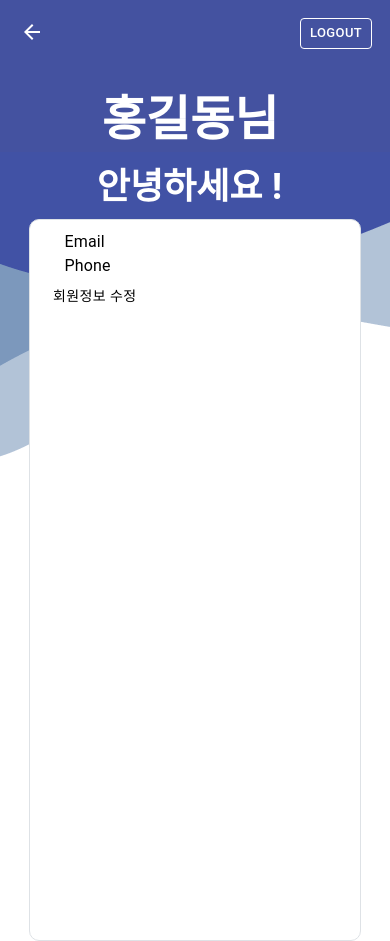
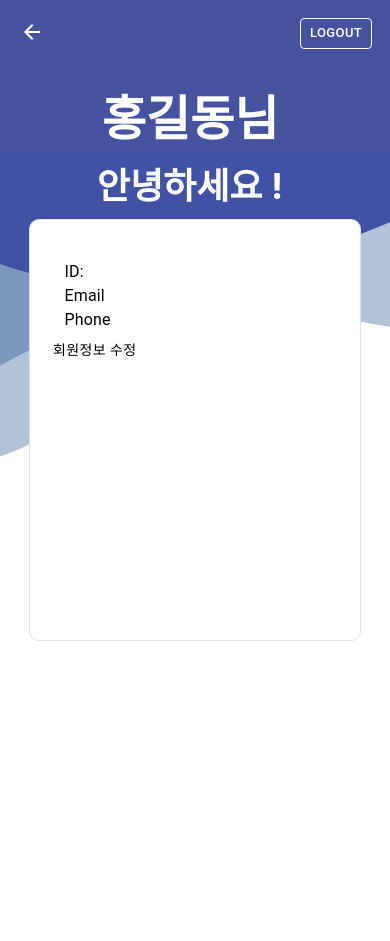
Before and after one commit to AntiCaffe/PDF, a React (Create React App) app in the folder src/main/frontend/: page /profile in a window 390 px wide. After the commit the page ends 844 px from the top, so only its background shows below. Built offline with nearby package versions, Linux system fonts and the light colour scheme.

Commit message:
feature: login에서 profile로 정보전달
context를 이용하여 정보 전달을 구현

```diff
--- a/src/main/frontend/src/App.js
+++ b/src/main/frontend/src/App.js
@@ -8,17 +8,26 @@ import { BrowserRouter, Navigate, Routes, Route } from "react-router-dom";
 import SignIn from "src/layouts/authentication/sign-in";
 import MainPage from "src/layouts/dashboard/main-page";
 import ProfilePage from "src/layouts/profile";
+import { AuthProvider } from "./contexts/AuthContext";
 
 export default function App() {
   return (
     <div className="App">
       <BrowserRouter>
-        <Routes>
-          <Route path="*" element={<Navigate to="/authentication/sign-in" />} />
-          <Route path={"/authentication/sign-in"} element={<SignIn />}></Route>
-          <Route path={"/dashboard/main-page"} element={<MainPage />}></Route>
-          <Route path={"/profile"} element={<ProfilePage />}></Route>
-        </Routes>
+        <AuthProvider>
+          <Routes>
+            <Route
+              path="*"
+              element={<Navigate to="/authentication/sign-in" />}
+            />
+            <Route
+              path={"/authentication/sign-in"}
+              element={<SignIn />}
+            ></Route>
+            <Route path={"/dashboard/main-page"} element={<MainPage />}></Route>
+            <Route path={"/profile"} element={<ProfilePage />}></Route>
+          </Routes>
+        </AuthProvider>
       </BrowserRouter>
     </div>
   );
--- /dev/null
+++ b/src/main/frontend/src/contexts/AuthContext.js
@@ -0,0 +1,14 @@
+import React, { createContext, useState } from "react";
+
+export const AuthContext = createContext();
+
+export const AuthProvider = ({ children }) => {
+  const [id, setId] = useState("");
+  const [password, setPassword] = useState("");
+
+  return (
+    <AuthContext.Provider value={{ id, setId, password, setPassword }}>
+      {children}
+    </AuthContext.Provider>
+  );
+};
--- a/src/main/frontend/src/layouts/authentication/sign-in/index.js
+++ b/src/main/frontend/src/layouts/authentication/sign-in/index.js
@@ -1,4 +1,4 @@
-import React, { useState } from "react";
+import React, { useState, useContext } from "react";
 import { useNavigate } from "react-router-dom";
 import axios from "axios";
 import Button from "@mui/material/Button";
@@ -6,11 +6,10 @@ import { TextField, Grid, Box } from "@mui/material";
 import SignUpWindow from "src/layouts/authentication/sign-up";
 import bgImage from "src/assets/images/TaeApril22.jpg";
 import "./index.css";
+import { AuthContext } from "src/contexts/AuthContext";
 
 export default function SignIn() {
-  const [id, setId] = useState("");
-  const [password, setPassword] = useState("");
-
+  const { id, setId, password, setPassword } = useContext(AuthContext);
   const movePage = useNavigate();
   const [showSignUp, setShowSignUp] = useState(false);
   const [hideSignUp, setHideSignUp] = useState(false);
--- a/src/main/frontend/src/layouts/profile/index.css
+++ b/src/main/frontend/src/layouts/profile/index.css
@@ -42,7 +42,7 @@
   max-width: 700px;
   min-width: 300px;
   width: 70%;
-  height: 700px;
+  height: 455px;
   padding-right: 15px;
   padding-left: 15px;
   margin-right: auto;
@@ -74,7 +74,7 @@
 }
 
 .set-maxheight {
-  max-height: 900px;
+  max-height: 500px;
 }
 
 .name-id-text {
@@ -105,4 +105,19 @@
   .name-id-text h2 {
     text-align: center;
   }
+
+  .profile-container {
+    max-width: 700px;
+    min-width: 300px;
+    width: 70%;
+    height: 400px;
+    padding-right: 15px;
+    padding-left: 15px;
+    margin-right: auto;
+    margin-left: auto;
+  }
 }
+
+.typo-container {
+  margin-top: 30px;
+}
--- a/src/main/frontend/src/layouts/profile/index.js
+++ b/src/main/frontend/src/layouts/profile/index.js
@@ -1,4 +1,4 @@
-import React from "react";
+import React, { useContext } from "react";
 import { useState } from "react";
 import { useNavigate } from "react-router-dom";
 import "./index.css";
@@ -6,6 +6,7 @@ import bgImage from "src/assets/images/wave-blue-1.png";
 import { TextField, Grid, Box, Typography } from "@mui/material";
 import ArrowBackIcon from "@mui/icons-material/ArrowBack";
 import { IconButton, Button } from "@mui/material";
+import { AuthContext } from "src/contexts/AuthContext";
 
 function handleLogout() {
   // 로그아웃 기능 구현
@@ -14,12 +15,7 @@ function handleLogout() {
 
 const ProfilePage = () => {
   // 프로필 정보
-  const profile = {
-    name: "이름",
-    username: "아이디",
-    phoneNumber: "전화번호",
-    email: "이메일",
-  };
+  const { id, password } = useContext(AuthContext);
 
   const movePage = useNavigate();
   const [isHovered, setIsHovered] = useState(false);
@@ -77,7 +73,8 @@ const ProfilePage = () => {
           </div>
         </div>
         <div className="top profile-container">
-          <div>
+          <div className="typo-container">
+            <Typography>ID: {id}</Typography>
             <Typography>Email</Typography>
             <Typography>Phone</Typography>
           </div>
```
